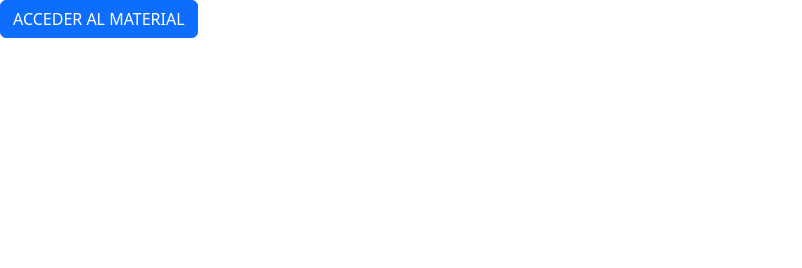
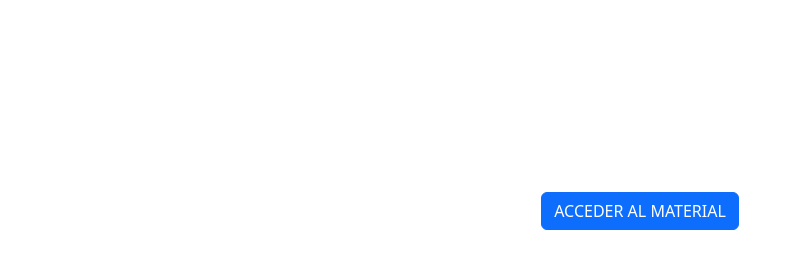
Before and after one commit to materiales2025/materiales2025.github.io, a plain HTML site: page index.html in a window 1280 px wide. Shown: the whole page, without its empty margins (0-802 px from the left). Drawn offline with nearby package versions, Linux system fonts and the light colour scheme; a web font is replaced by a local one.

Commit message:
Update index.html

```diff
--- a/index.html
+++ b/index.html
@@ -9,9 +9,9 @@
         <link href="https://cdn.jsdelivr.net/npm/bootstrap@5.3.3/dist/css/bootstrap.min.css" rel="stylesheet" integrity="sha384-QWTKZyjpPEjISv5WaRU9OFeRpok6YctnYmDr5pNlyT2bRjXh0JMhjY6hW+ALEwIH" crossorigin="anonymous">
 
     </head>
-    <body>
+    <body style="text-align: center; margin-top: 15%">
 
-    <button class="btn btn-primary"> ACCEDER AL MATERIAL </button>
+    <button class="btn btn-primary" > ACCEDER AL MATERIAL </button>
 
     </body>
 </html>
```
